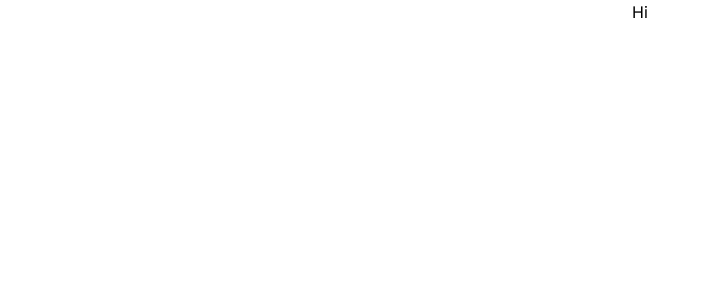
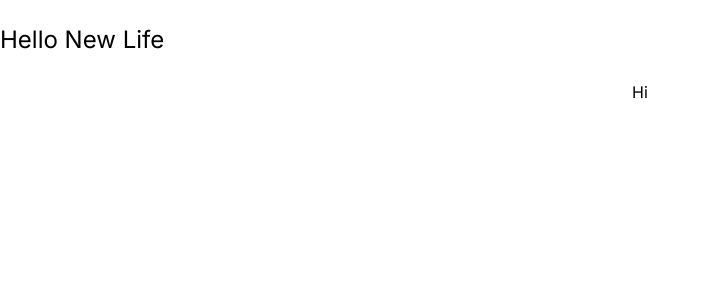
Before and after one commit to Nick-ODonoghue/hello-new-life, a Next.js app: page / in a window 1280 px wide. Shown: the top 300 px of the page, without its empty margins (0-708 px from the left). Built offline with nearby package versions, Linux system fonts and the light colour scheme.

Commit message:
added header and header data file

```diff
--- /dev/null
+++ b/app/components/Header.jsx
@@ -0,0 +1,9 @@
+import { header } from "../data/header.js";
+
+export default function Header() {
+  return (
+    <header className=" py-6">
+      <h1 className=" text-2xl">{header.title}</h1>
+    </header>
+  );
+}
--- /dev/null
+++ b/app/data/header.js
@@ -0,0 +1 @@
+export const header = { title: "Hello New Life" };
--- a/app/layout.jsx
+++ b/app/layout.jsx
@@ -1,3 +1,4 @@
+import Header from "./components/Header";
 import "./globals.css";
 import { Inter } from "next/font/google";
 
@@ -11,7 +12,10 @@ export const metadata = {
 export default function RootLayout({ children }) {
   return (
     <html lang="en">
-      <body className={inter.className}>{children}</body>
+      <body className={inter.className}>
+        <Header />
+        {children}
+      </body>
     </html>
   );
 }
```
